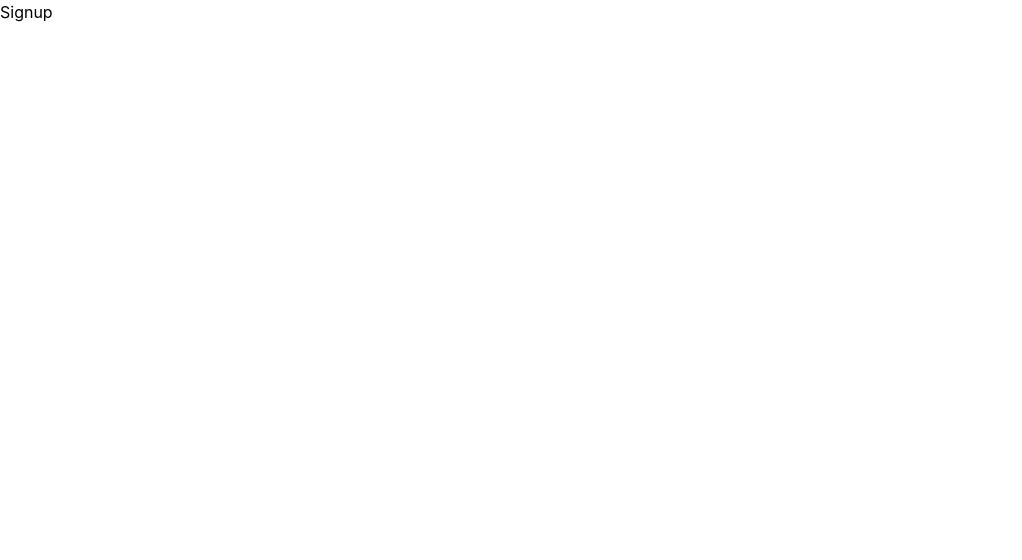
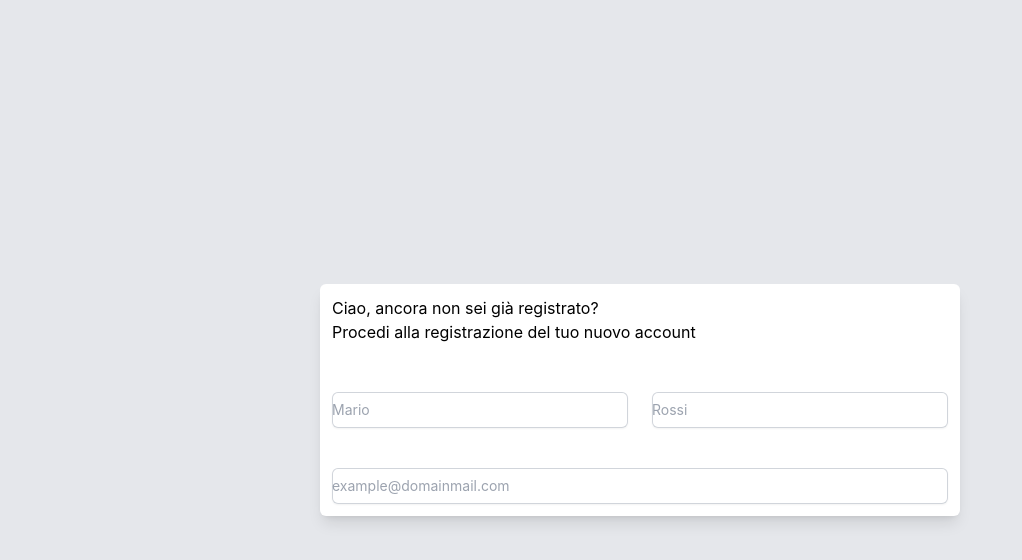
Before and after one commit to Shero08/capstone-frontend, a React (Create React App) app: page /signup in a window 1280 px wide. Shown: the top 560 px of the page, without its empty margins (0-1022 px from the left). Built offline with nearby package versions, Linux system fonts and the light colour scheme.

Commit message:
Add toast

```diff
--- a/package.json
+++ b/package.json
@@ -14,6 +14,7 @@
     "jwt-decode": "^3.1.2",
     "react": "^18.2.0",
     "react-dom": "^18.2.0",
+    "react-hot-toast": "^2.4.0",
     "react-scripts": "5.0.1",
     "web-vitals": "^2.1.4"
   },
--- a/src/App.js
+++ b/src/App.js
@@ -8,6 +8,7 @@ import AdminRoutes from './middlewares/AdminRoutes';
 import AdminPage from './pages/admin/AdminPage';
 
 function App() {
+
   return (
     <BrowserRouter>
       <Routes>
--- /dev/null
+++ b/src/classes/hotToastClass.js
@@ -0,0 +1,9 @@
+import toast from "react-hot-toast";
+
+export default class HotToast {
+    constructor() {}
+
+    loginError() {
+        return toast.error('Email o password errate.');
+    }
+}
--- a/src/hooks/usePostLogin.js
+++ b/src/hooks/usePostLogin.js
@@ -2,12 +2,15 @@ import { useState } from "react";
 import axios from 'axios';
 import jwt_decode from "jwt-decode";
 import {useNavigate} from 'react-router-dom';
+import HotToast from "../classes/hotToastClass";
 
 const usePostLogin = ({ url, headers }) => {
   const navigate = useNavigate();
   const [data, setData] = useState([]);
   const [loading, setLoading] = useState(false);
   const [error, setError] = useState(false);
+
+  const toast = new HotToast();
 
   const post = async (postData) => {
     setLoading(true);
@@ -26,6 +29,7 @@ const usePostLogin = ({ url, headers }) => {
         }
       })
       .catch(() => {
+        toast.loginError()
         setError(true);
       })
       .finally(() => setLoading(false));
--- a/src/pages/Login.js
+++ b/src/pages/Login.js
@@ -1,6 +1,7 @@
 import React, { useState } from 'react';
 import { Link } from 'react-router-dom';
 import usePostLogin from "../hooks/usePostLogin";
+import { Toaster } from 'react-hot-toast';
 
 const Login = () => {
   const [formData, setFormData] = useState({});
@@ -20,9 +21,10 @@ const Login = () => {
   }
 
   return (
-    <div className='container'>
-      <div>
-        <h1>Pagina Login</h1>
+    <div className='w-full h-screen flex items-center bg-gray-200'>
+      <div className='mx-auto w-3/4 lg:w-1/4 bg-white rounded-md p-3 shadow-lg'>
+        <h2>Ciao, sei già registrato?</h2>
+        <h1>Accedi al tuo account</h1>
 
         <form onSubmit={handleLogin}>
           <div className="mt-10 grid grid-cols-1 gap-x-6 gap-y-8 sm:grid-cols-6">
@@ -62,20 +64,30 @@ const Login = () => {
               </div>
             </div>
 
-            <div className="mt-6 flex items-center justify-end gap-x-6">
+            <div className="mt-6">
               <button
                 type="submit"
                 className="rounded-md bg-indigo-600 px-3 py-2 text-sm font-semibold text-white shadow-sm hover:bg-indigo-500 focus-visible:outline focus-visible:outline-2 focus-visible:outline-offset-2 focus-visible:outline-indigo-600"
               >
-                  Save
+                  Accedi
               </button>
             </div>
 
           </div>
         </form>
+
+        <Link to='/signup'>Registrati</Link>
       </div>
 
-      <Link to='/signup'>Registrati</Link>
+
+      <Toaster
+        position="top-right"
+        reverseOrder={false}
+        toastOptions={{
+          className: '',
+          duration: 9000
+        }}
+      />
     </div>
   )
 }
--- a/src/pages/Signup.js
+++ b/src/pages/Signup.js
@@ -1,8 +1,79 @@
-import React from 'react'
+import React, { useState } from 'react';
 
 const Signup = () => {
+  const [formData, setFormData] = useState({});
+
+  const handleSignup = (e) => {
+    e.preventDefault()
+  }
+
   return (
-    <div>Signup</div>
+    <div className='w-full h-screen flex items-center bg-gray-200'>
+      <div className='mx-auto w-3/4 lg:w-2/4 bg-white rounded-md p-3 shadow-lg'>
+        <h2>Ciao, ancora non sei già registrato?</h2>
+        <h1>Procedi alla registrazione del tuo nuovo account</h1>
+
+        <form onSubmit={handleSignup}>
+          <div className="mt-10 grid grid-cols-1 gap-x-6 gap-y-8 sm:grid-cols-6">
+
+            <div className="col-span-3">
+              <div className="mt-2">
+                <input
+                  type="text"
+                  name="name"
+                  id="user-name"
+                  placeholder="Mario"
+                  className="block w-full rounded-md border-0 py-1.5 text-gray-900 shadow-sm ring-1 ring-inset ring-gray-300 placeholder:text-gray-400 focus:ring-2 focus:ring-inset focus:ring-indigo-600 sm:text-sm sm:leading-6"
+                  onChange={(e) =>
+                    setFormData({
+                        ...formData,
+                        name: e.target.value,
+                    })
+                  }
+                />
+              </div>
+            </div>
+
+            <div className="col-span-3">
+              <div className="mt-2">
+                <input
+                  type="text"
+                  name="surname"
+                  id="user-surname"
+                  placeholder="Rossi"
+                  className="block w-full rounded-md border-0 py-1.5 text-gray-900 shadow-sm ring-1 ring-inset ring-gray-300 placeholder:text-gray-400 focus:ring-2 focus:ring-inset focus:ring-indigo-600 sm:text-sm sm:leading-6"
+                  onChange={(e) =>
+                    setFormData({
+                        ...formData,
+                        surname: e.target.value,
+                    })
+                  }
+                />
+              </div>
+            </div>
+
+            <div className="col-span-full">
+              <div className="mt-2">
+                <input
+                  type="email"
+                  name="email"
+                  id="user-email"
+                  placeholder="example@domainmail.com"
+                  className="block w-full rounded-md border-0 py-1.5 text-gray-900 shadow-sm ring-1 ring-inset ring-gray-300 placeholder:text-gray-400 focus:ring-2 focus:ring-inset focus:ring-indigo-600 sm:text-sm sm:leading-6"
+                  onChange={(e) =>
+                    setFormData({
+                        ...formData,
+                        email: e.target.value,
+                    })
+                  }
+                />
+              </div>
+            </div>
+
+          </div>
+        </form>
+      </div>
+    </div>
   )
 }
 
```
Also changed, not shown: 1 other file (tests, documents, lock files or other folders).
